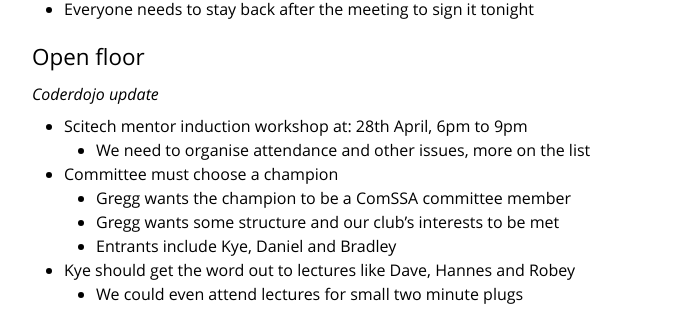
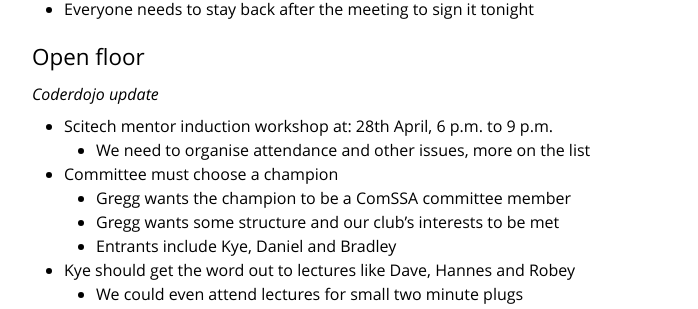
Before and after one commit to ComSSA/www.comssa.org.au, a Jekyll site: the page built from minutes/2014-04-15/index.md, in a window 1280 px wide and 900 px high, scrolled down 2525 px. Shown: the part 145-454 px from the top of the window, without its empty margins (288-986 px from the left). Built offline with Jekyll 4.4.1, drawn with Linux system fonts in a browser that asks for light colours; some of the changed text lies outside the part shown.

Commit message:
2014-04-15 minutes: fixed typos

```diff
--- a/minutes/2014-04-15/index.md
+++ b/minutes/2014-04-15/index.md
@@ -75,7 +75,7 @@ title: Minutes for 2014-04-15
 ### Rock climbing
 
   * Friday 2014-05-16 (calendar week 11)
-  * From 7 p.m. until closing (roughly 10 p.m.?)
+  * From 7 p.m. until closing (roughly 10 p.m.)
   * Rockface quotes $15, booked tentatively
     * Delan will email to cancel
   * Hangout will be open, quotes $14
@@ -120,7 +120,7 @@ title: Minutes for 2014-04-15
 ## Open floor
 
 ### Coderdojo update
-  * Scitech mentor induction workshop at: 28th April, 6pm to 9pm
+  * Scitech mentor induction workshop at: 28th April, 6 p.m. to 9 p.m.
     * We need to organise attendance and other issues, more on the list
   * Committee must choose a champion
     * Gregg wants the champion to be a ComSSA committee member
```
